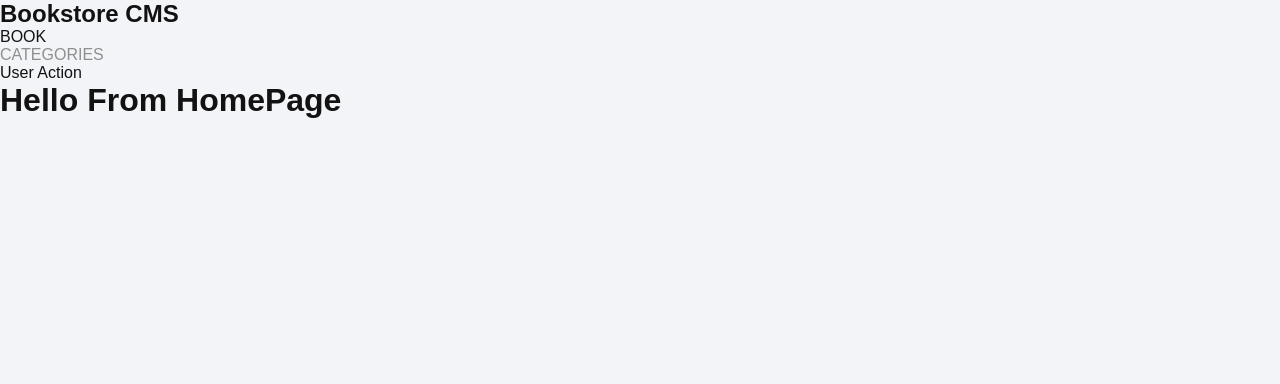
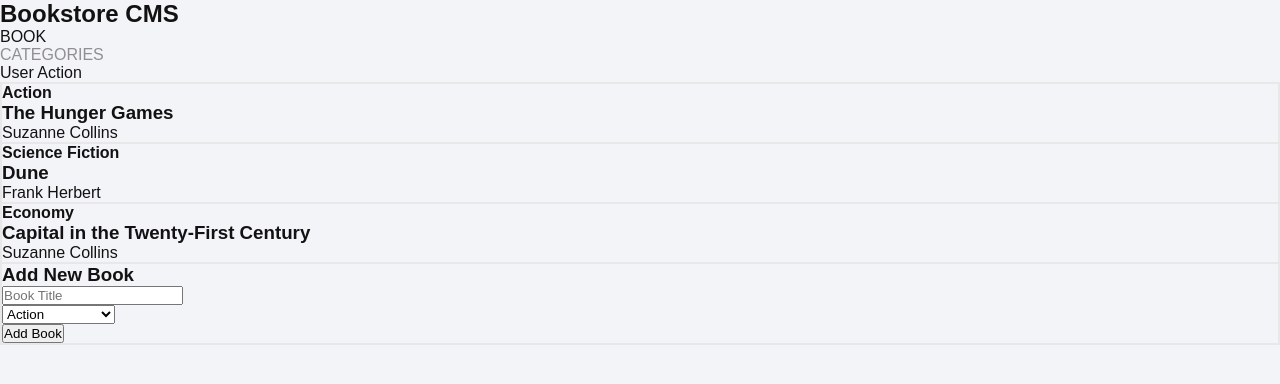
Before and after one commit to raihan2bd/book-store, a React (Create React App) app: page / in a window 1280 px wide. Shown: the top 384 px of the page. Built offline with nearby package versions, Linux system fonts and the light colour scheme.

Commit message:
Add BookList component and AddNewBook component in HomePage

```diff
--- a/src/pages/HomePage.js
+++ b/src/pages/HomePage.js
@@ -1,9 +1,37 @@
 import React from 'react';
+import AddNewBook from '../components/Books/AddNewBook';
+
+import BookList from '../components/Books/BookList';
+import Card from '../components/UI/Card';
+
+const DUMMY_BOOKS = [
+  {
+    id: 1,
+    title: 'The Hunger Games',
+    author: 'Suzanne Collins',
+    category: 'Action',
+  },
+  {
+    id: 1,
+    title: 'Dune',
+    author: 'Frank Herbert',
+    category: 'Science Fiction',
+  },
+  {
+    id: 1,
+    title: 'Capital in the Twenty-First Century',
+    author: 'Suzanne Collins',
+    category: 'Economy',
+  },
+];
 
 const HomePage = () => (
-  <div>
-    <h1>Hello From HomePage</h1>
-  </div>
+  <section>
+    <Card>
+      <BookList books={DUMMY_BOOKS} />
+      <AddNewBook />
+    </Card>
+  </section>
 );
 
 export default HomePage;
```
